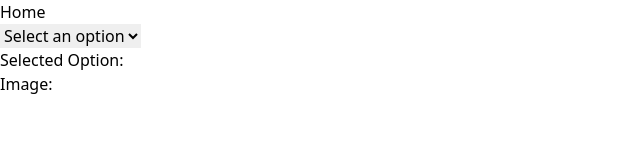
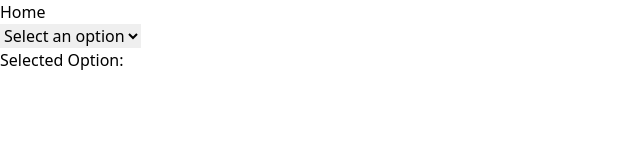
Before and after one commit to mirzavic4869/sandbox-nextjs, a Next.js app: page / in a window 1280 px wide. Shown: the top 162 px of the page, without its empty margins (0-640 px from the left). Built offline with nearby package versions, Linux system fonts and the light colour scheme.

Commit message:
add image in select option

```diff
--- a/src/app/lib/data.ts
+++ b/src/app/lib/data.ts
@@ -2,16 +2,16 @@ export const wordOptions = [
   {
     text: 'rumah',
     value: 'home',
-    image: 'gambar rumah',
+    image: '/next.svg',
   },
   {
     text: 'buku',
     value: 'book',
-    image: 'gambar buku',
+    image: '/file.svg',
   },
   {
     text: 'pintu',
     value: 'door',
-    image: 'gambar pintu',
+    image: '/globe.svg',
   },
 ];
--- a/src/app/page.tsx
+++ b/src/app/page.tsx
@@ -2,6 +2,7 @@
 
 import { useState } from 'react';
 import { wordOptions } from './lib/data';
+import Image from 'next/image';
 
 type WordOption = {
   text: string;
@@ -34,7 +35,7 @@ export default function Home() {
       </select>
 
       <p>Selected Option: {selectedOption?.value}</p>
-      <p>Image: {selectedOption?.image}</p>
+      {selectedOption?.image ? <Image src={selectedOption.image} width={40} height={40} alt="gambar" /> : ''}
     </main>
   );
 }
```
Also changed, not shown: public/Kevin.png (added).
